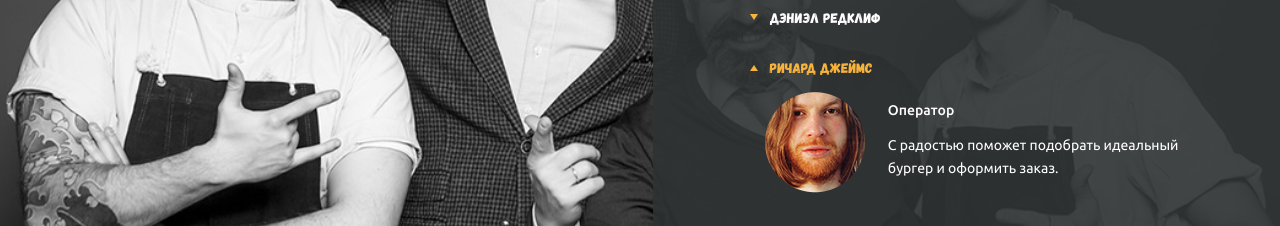
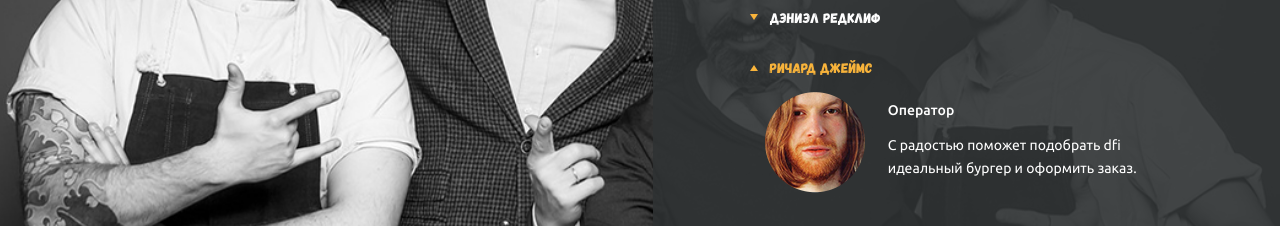
Before and after one commit to annaiskhakova/20181123-landing, a plain HTML site: page index.html in a window 1280 px wide. Shown: the part 1880-2106 px from the top of the page. Drawn offline with Linux system fonts and the light colour scheme; files whose address does not match are found by name.

Commit message:
Update index.html

```diff
--- a/index.html
+++ b/index.html
@@ -143,7 +143,7 @@
               </div>
               <div class="team-acco__text">
                 <div class="team-acco__text-title">Оператор</div>
-                <div class="team-acco__text-content">С радостью поможет подобрать идеальный бургер и&nbsp;оформить заказ.  </div>
+                <div class="team-acco__text-content">С радостью поможет подобрать dfi идеальный бургер и&nbsp;оформить заказ.  </div>
               </div>
             </div>
           </li>
```
